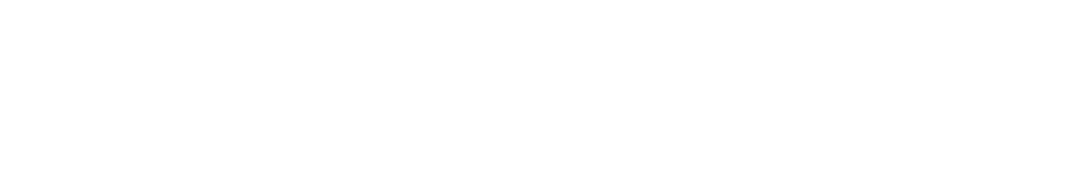
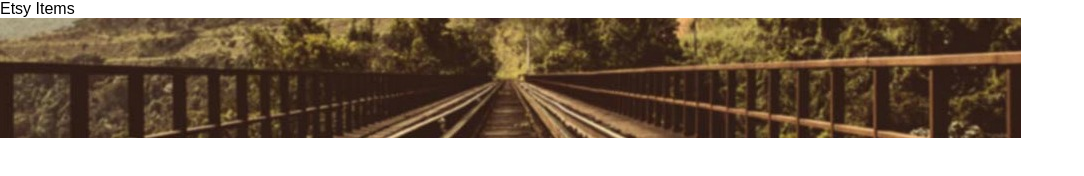
Before and after one commit to hconley6695/process_data_items, a plain HTML site: page index.html in a window 1280 px wide. Shown: the whole page, without its empty margins (0-1084 px from the left). Drawn offline with nearby package versions, Linux system fonts and the light colour scheme; files that its build step writes are made by us from their sources.

Commit message:
added img, connected sass with css, started html code

```diff
--- a/index.html
+++ b/index.html
@@ -2,9 +2,15 @@
 <html>
 <head>
 	<title></title>
+	<link rel="stylesheet" type="text/css" href="normalize.css">
 	<link rel="stylesheet" type="text/css" href="main.css">
 </head>
 <body>
+	<div>
+		<span>Etsy Items</span>
+	</div>
 
+
+		<img src="7c5e124a-banner.jpg">
 </body>
 </html>
--- a/sass/main.scss
+++ b/sass/main.scss
@@ -0,0 +1,3 @@
+body {
+	font-family: sans-serif;
+}
```
Also changed, not shown: 7c5e124a-banner.jpg (added), css/main.css.
